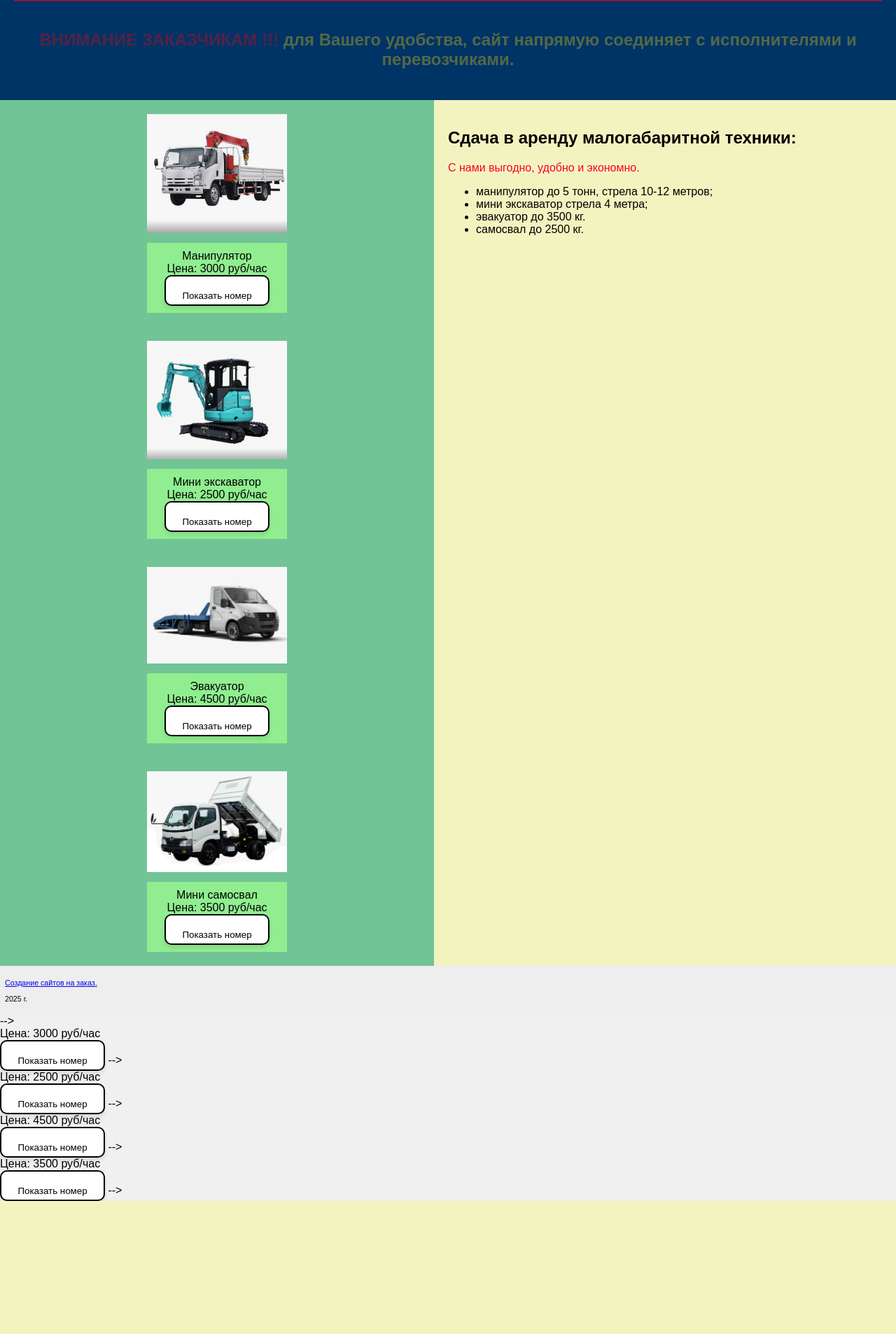
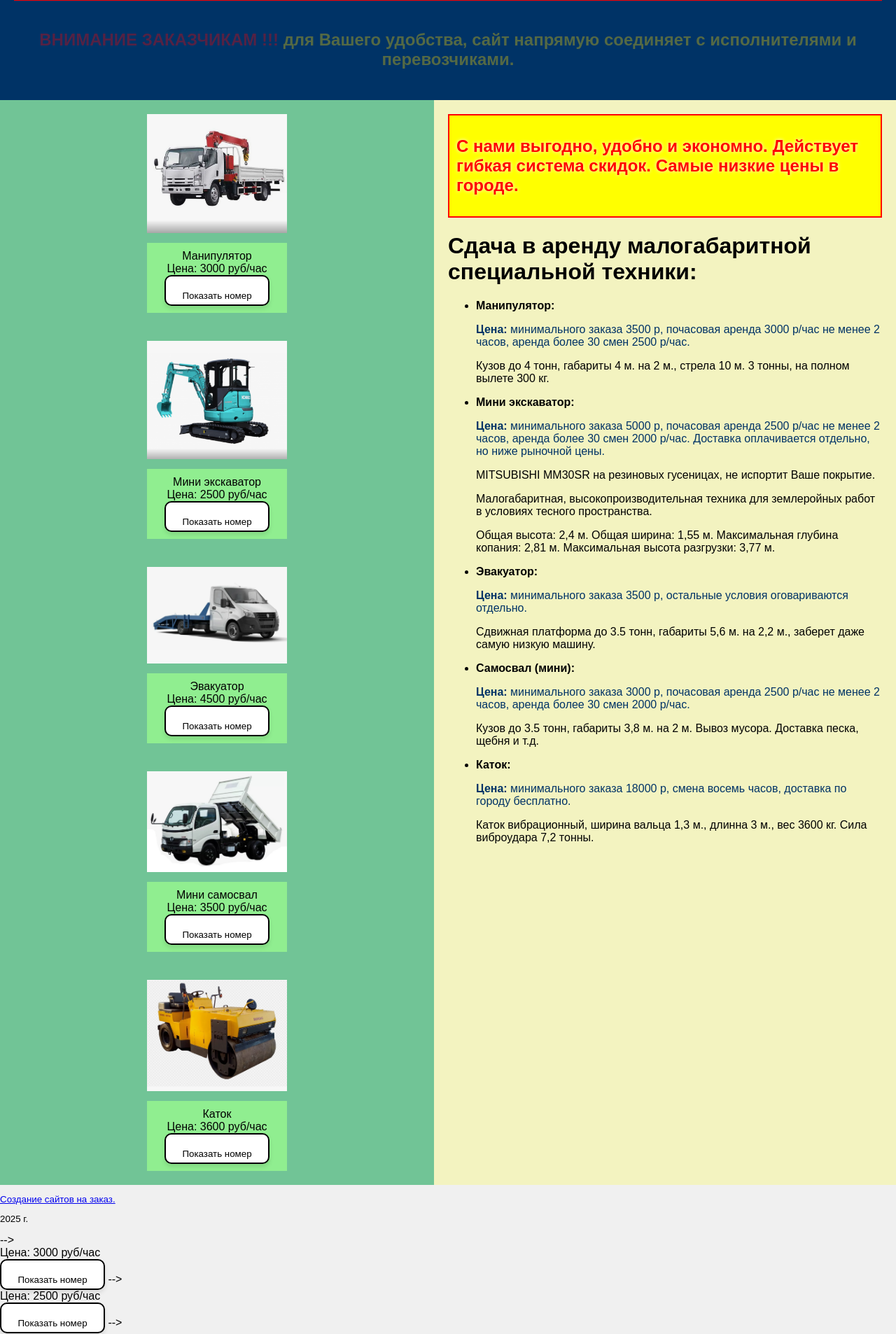
Before and after one commit to pavelmolot161/Mult_Novochek_02_25, a Flask app: page / in a window 1280 px wide. Shown: the part 189-2095 px from the top of the page at 70% size. Before the commit the page ends 1905 px from the top, so only its background shows below. Run offline with Flask 3, Linux system fonts and the light colour scheme.

Commit message:
Добавлен текст на правую сторону 22.58 12.02.25

```diff
--- a/static/style.css
+++ b/static/style.css
@@ -149,12 +149,12 @@ header {
 }
 
 /* Мобильные стили */
-@media (max-width: 768px) {
-    .call-button, .show-phone-button {
-        width: var(--button-width-mobile); /* Используем переменные для мобильных */
-        height: var(--button-height-mobile); /* Используем переменные для мобильных */
-    }
-}
+/*@media (max-width: 768px) {
+/*    .call-button, .show-phone-button {
+/*        width: var(--button-width-mobile); /* Используем переменные для мобильных */
+/*       height: var(--button-height-mobile); /* Используем переменные для мобильных */
+/*    }
+/*}
 
 /* Добавляем стили для анимации текста */
 
@@ -176,6 +176,8 @@ header {
 .info {
     color: #FFD700; /* жолтый цвет для остального текста */
 }
+
+
 
 /* Добавляем стили для анимации текста */
 .animated-text {
@@ -200,6 +202,13 @@ header {
     }
 }
 
+.highlighted-text {
+    border: 2px solid red; /* Красный кантик */
+    background-color: yellow; /* Желтый фон */
+    padding: 10px; /* Отступы вокруг текста */
+    display: inline-block; /* Чтобы кантик обрамлял текст */
+}
+
 
 /* Mедиа-запроса для мобильных устройств */
 @media (max-width: 768px) {
@@ -222,6 +231,9 @@ header {
     }
 }
 
+.dark-blue {
+    color: #003366; /* Темно-синий цвет */
+
 footer {
     background-color: #eee; /* Устанавливает светло-серый фон для подвала */
     padding: 7px; /* Добавляет отступы вокруг содержимого подвала */
--- a/templates/index.html
+++ b/templates/index.html
@@ -11,7 +11,8 @@
         <h1 class="header-title">Аренда малогабаритной спецтехники в Новочеркасске</h1>
         <!-- Новый заголовок под основным -->
         <h3 class="animated-text">
-            <span class="warning">ВНИМАНИЕ ЗАКАЗЧИКАМ !!!</span> <span class="info">для Вашего удобства, сайт напрямую соединяет с исполнителями и перевозчиками.</span>
+            <span class="warning">ВНИМАНИЕ ЗАКАЗЧИКАМ !!!</span> <span class="info">
+            для Вашего удобства, сайт напрямую соединяет с исполнителями и перевозчиками.</span>
         </h3>
     </header>
 
@@ -26,10 +27,10 @@
             </div>
 
             <div class="item">
-                <img src="{{ url_for('static', filename='photo2.png') }}" alt="Мини экскаватор" />
+                <img src="{{ url_for('static', filename='photo2.png') }}" alt="Мини эксковатор" />
                 {% set title = 'Мини экскаватор' %} <!-- Название объекта -->
                 {% set price = 2500 %}
-                {% set phone = 'Саня макар' %}
+                {% set phone = '9-900-120-91-89' %}
                 {% include 'price_block.html' %}
             </div>
 
@@ -37,26 +38,70 @@
                 <img src="{{ url_for('static', filename='photo3.png') }}" alt="Эвакуатор" />
                 {% set title = 'Эвакуатор' %} <!-- Название объекта -->
                 {% set price = 4500 %}
-                {% set phone = 'Макс' %}
+                {% set phone = '8-908-188-99-97' %}
                 {% include 'price_block.html' %}
             </div>
+
             <div class="item">
                 <img src="{{ url_for('static', filename='photo4.jpg') }}" alt="Мини самосвал" />
                 {% set title = 'Мини самосвал' %} <!-- Название объекта -->
                 {% set price = 3500 %}
-                {% set phone = 'Никита' %}
+                {% set phone = '8-908-188-99-97' %}
+                {% include 'price_block.html' %}
+            </div>
+
+            <div class="item">
+                <img src="{{ url_for('static', filename='photo5.png') }}" alt="Каток" />
+                {% set title = 'Каток' %} <!-- Название объекта -->
+                {% set price = 3600 %}
+                {% set phone = '9-900-120-91-89' %}
                 {% include 'price_block.html' %}
             </div>
         </div>
         <div class="right-side">
+
+            <div class="highlighted-text">
+                <h2 class="red">С нами выгодно, удобно и экономно.
+                    Действует гибкая система скидок. Самые низкие цены в городе.</h2>
+            </div>
+
             <div class="text-content">
-                <h2>Сдача в аренду малогабаритной техники:</h2>
-                <p class="red">С нами выгодно, удобно и экономно.</p>
+                <h1>Сдача в аренду малогабаритной специальной техники:</h1>
                 <ul>
-                    <li>манипулятор до 5 тонн, стрела 10-12 метров;</li>
-                    <li>мини экскаватор стрела 4 метра;</li>
-                    <li>эвакуатор до 3500 кг.</li>
-                    <li>самосвал до 2500 кг.</li>
+                    <li>
+                        <strong>Манипулятор:</strong>
+                        <p class="dark-blue"><b>Цена:</b> минимального заказа 3500 p, почасовая аренда 3000 р/час не менее 2 часов,
+                            аренда более 30 смен 2500 р/час.</p>
+                        <p>Кузов до 4 тонн, габариты 4 м. на 2 м., стрела 10 м. 3 тонны, на полном вылете 300 кг.</p>
+                    </li>
+
+                    <li>
+                        <strong>Мини экскаватор:</strong>
+                        <p class="dark-blue"><b>Цена:</b> минимального заказа 5000 p, почасовая аренда 2500 р/час не менее 2 часов,
+                            аренда более 30 смен 2000 р/час. Доставка оплачивается отдельно, но ниже рыночной цены.</p>
+                        <p>MITSUBISHI MM30SR на резиновых гусеницах, не испортит Ваше покрытие.</p>
+                        <p>Малогабаритная, высокопроизводительная техника для землеройных работ в условиях тесного пространства.</p>
+                        <p>Общая высота: 2,4 м. Общая ширина: 1,55 м. Максимальная глубина копания: 2,81 м. Максимальная высота разгрузки: 3,77 м.</p>
+                    </li>
+
+                    <li>
+                        <strong>Эвакуатор:</strong>
+                        <p class="dark-blue"><b>Цена:</b> минимального заказа 3500 p, остальные условия оговариваются отдельно.</p>
+                        <p>Сдвижная платформа до 3.5 тонн, габариты 5,6 м. на 2,2 м., заберет даже самую низкую машину.</p>
+                    </li>
+
+                    <li>
+                        <strong>Самосвал (мини):</strong>
+                        <p class="dark-blue"><b>Цена:</b> минимального заказа 3000 p, почасовая аренда 2500 р/час не менее 2 часов,
+                            аренда более 30 смен 2000 р/час.</p>
+                        <p>Кузов до 3.5 тонн, габариты 3,8 м. на 2 м. Вывоз мусора. Доставка песка, щебня и т.д.</p>
+                    </li>
+
+                    <li>
+                        <strong>Каток:</strong>
+                        <p class="dark-blue"><b>Цена:</b> минимального заказа 18000 p, смена восемь часов, доставка по городу бесплатно.</p>
+                        <p>Каток вибрационный, ширина вальца 1,3 м., длинна 3 м., вес 3600 кг. Сила виброудара 7,2 тонны.</p>
+                    </li>
                 </ul>
             </div>
         </div>
--- a/templates/price_block.html
+++ b/templates/price_block.html
@@ -5,9 +5,11 @@
     <button class="button" onclick="showPhone(this)">Показать номер</button>
     <div class="phone-number" style="display: none;"> <!-- Убедитесь, что этот элемент скрыт по умолчанию -->
         <p>Позвонить на номер: <span>{{ phone }}</span></p>
+
         <!-- Заменяем кнопку на изображение для звонка -->
         <img src="{{ url_for('static', filename='phone-icon_2.png') }}" alt="Позвонить" class="call-icon"
              onclick="makeCall('{{ phone }}')" style="cursor: pointer; width: 130px; height: 35px;">
+
         <!-- Добавляем иконку WhatsApp с ссылкой -->
         <a href="https://wa.me/{{ phone }}" target="_blank">
             <img src="{{ url_for('static', filename='whatsapp-icon.png') }}" alt="WhatsApp" class="messenger-icon"
```
Also changed, not shown: static/photo5.png (added), 1 other file.
